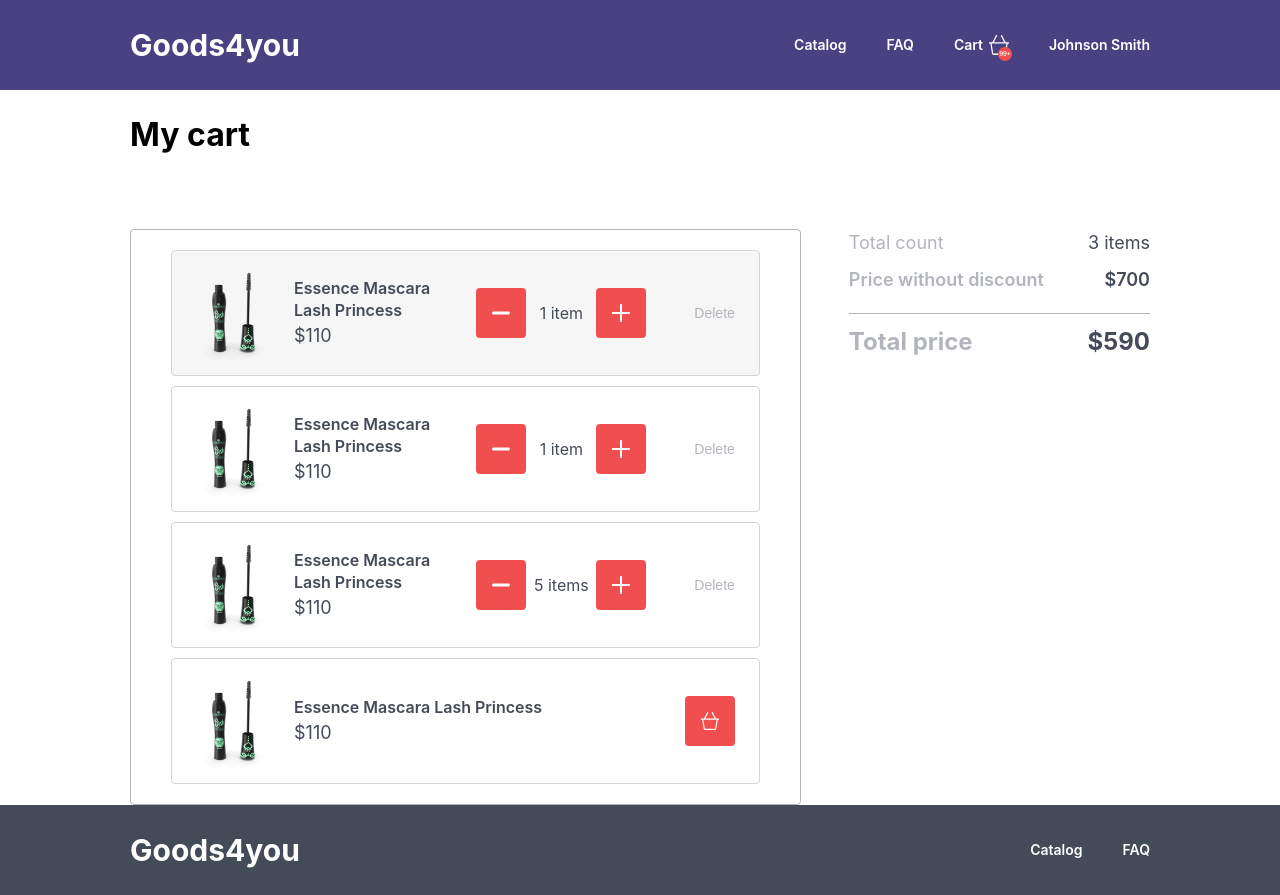
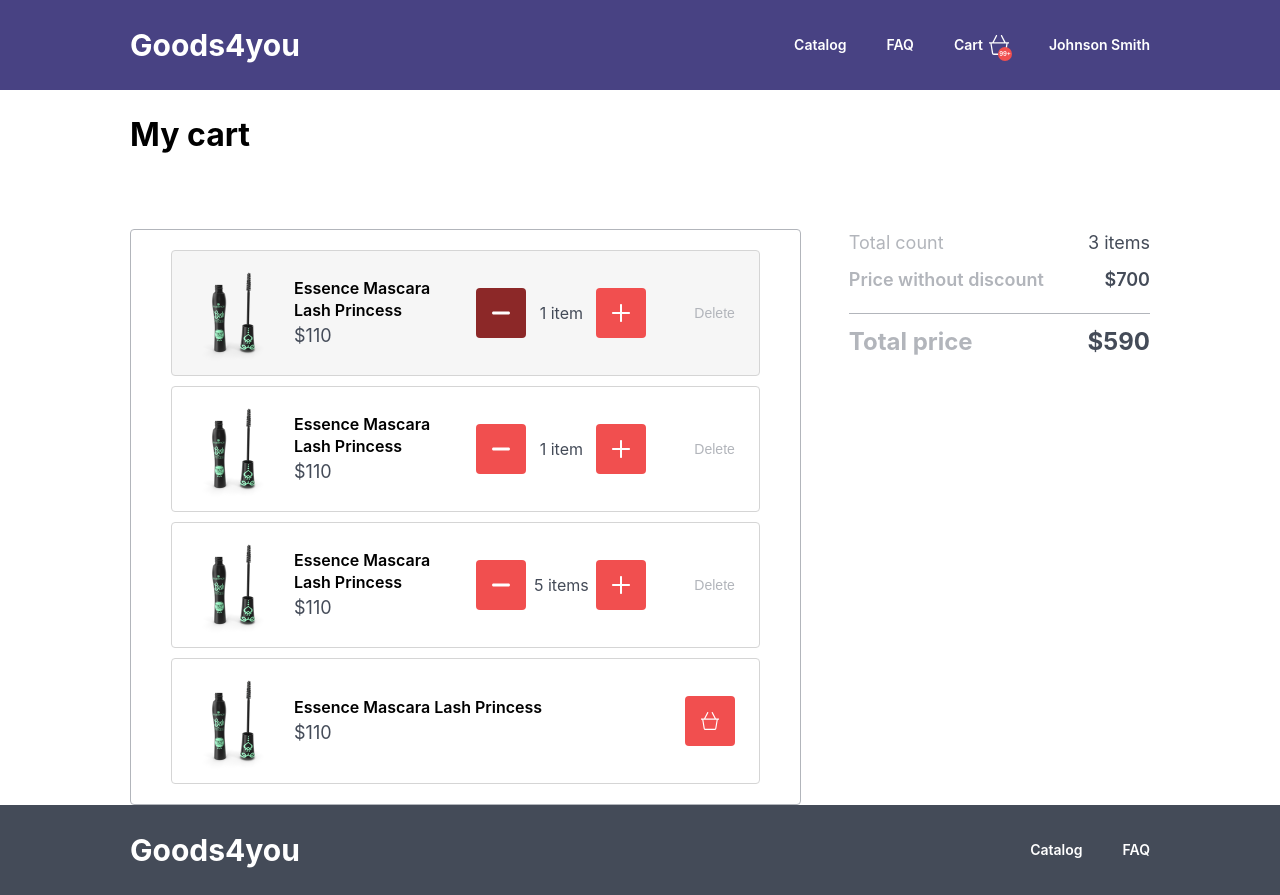
Before and after one commit to Nikitabkv/goodshop-edu, a React (Vite) app: page /cart in a window 1280 px wide. In both pictures the pointer is over the button 501 px from the left and 312 px from the top of the page. Built offline with nearby package versions, Linux system fonts and the light colour scheme.

Commit message:
fix: some hove styles

```diff
--- a/src/shared/ui-kit/ButtonWithChild/ui/ButtonWithChild.module.scss
+++ b/src/shared/ui-kit/ButtonWithChild/ui/ButtonWithChild.module.scss
@@ -9,4 +9,9 @@
   border-radius: 4px;
   background-color: $orange;
   color: white;
+  transition: 300ms;
+
+  &:hover {
+    background-color: $orange-dark;
+  }
 }
--- a/src/widgets/CartItem/ui/CartItem.module.scss
+++ b/src/widgets/CartItem/ui/CartItem.module.scss
@@ -35,6 +35,11 @@
     line-height: 22px;
     font-size: $medium;
     font-weight: $semi-bold;
+    transition: 300ms;
+
+    &:hover {
+      text-decoration: underline;
+    }
   }
 
   .price {
@@ -71,6 +76,12 @@
   border: none;
   background-color: transparent;
   color: $gray-500;
+  transition: 300ms;
+
+  &:hover {
+    color: $gray-900;
+    text-decoration: underline;
+  }
 }
 
 .restoreButton {
--- a/src/widgets/CartItem/ui/CartItem.tsx
+++ b/src/widgets/CartItem/ui/CartItem.tsx
@@ -2,6 +2,7 @@
 import img from "../../../shared/mockFiles/img.png"
 import ButtonWithChild from "../../../shared/ui-kit/ButtonWithChild"
 import {FC, useState} from "react";
+import {Link} from "react-router-dom";
 
 interface CartItemProps {
   item: {
@@ -23,7 +24,9 @@
         <img src={img} alt="Essence Mascara Lash Princess" width={100} height={100} />
         <div className={s.itemPriceCol}>
           <h2>
-            {name}
+            <Link to={'/'}>
+              {name}
+            </Link>
           </h2>
           <span className={s.price}>
             ${price}
```
